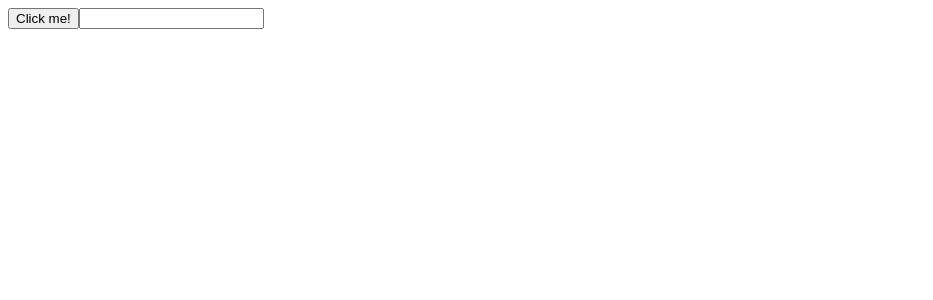
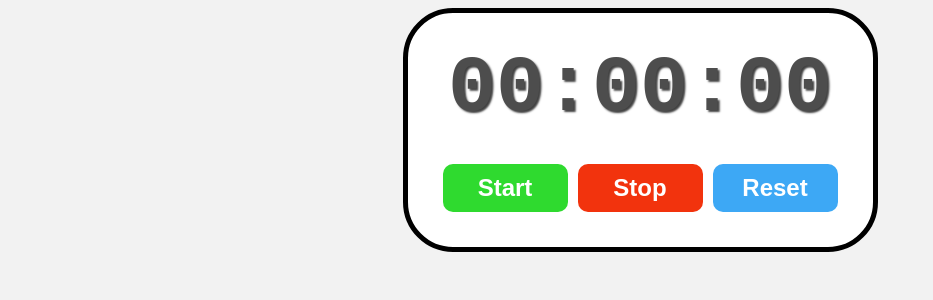
Before and after one commit to aimanroslii/react-fullTtrl, a React (Vite) app in the folder project-lib/: page / in a window 1280 px wide. Shown: the top 300 px of the page, without its empty margins (0-933 px from the left). Built offline with nearby package versions, Linux system fonts and the light colour scheme.

Commit message:
create Stopwatch app using React
Signed-off-by: Aiman Rosli <aimanrosli977@yahoo.com>

```diff
--- a/project-lib/src/App.jsx
+++ b/project-lib/src/App.jsx
@@ -17,6 +17,7 @@
 import DigitalClock from './DigitalClock.jsx'
 import ComponentA from './ComponentA.jsx'
 import ComponentE from './ComponentE.jsx'
+import Stopwatch from './Stopwatch.jsx'
 
 //HOW TO STYLE REACT COMPONENTS WITH CSS
 //1.EXTERNAL
@@ -83,8 +84,9 @@
 
   return (
     <>
-      <ComponentE/>
-      {/* <ComponentA/>
+      <Stopwatch/>
+      {/* <ComponentE/>
+      <ComponentA/>
       <DigitalClock/>
       <Effect/>
       <ToDoList/>
--- /dev/null
+++ b/project-lib/src/Stopwatch.jsx
@@ -0,0 +1,66 @@
+import React, {useState, useEffect, useRef} from 'react';
+
+function Stopwatch(){
+
+    const [isRunning, setIsRunning] = useState(false);
+    const [elapsedTime, setElapsedTime] = useState(0);
+    const intervalIdRef = useRef(null);
+    const startTimeRef = useRef(0);
+
+    useEffect(() => {
+
+        if(isRunning){
+            intervalIdRef.current = setInterval(() => {
+                setElapsedTime(Date.now() - startTimeRef.current);
+            },10);
+        }
+
+        return () => {
+            clearInterval(intervalIdRef.current);
+        }
+
+    },[isRunning])
+
+    function start(){
+        setIsRunning(true);
+        startTimeRef.current = Date.now() - elapsedTime;
+    }
+
+    function stop(){
+        setIsRunning(false);
+    }
+
+    function reset(){
+        setElapsedTime(0);
+        setIsRunning(false);
+    }
+
+    function formatTime(){
+
+        let hours = Math.floor(elapsedTime / (1000 * 60 * 60));
+        let minutes = Math.floor(elapsedTime / (1000 * 60) % 60);
+        let seconds = Math.floor(elapsedTime/(1000) % 60);
+        let milliseconds = Math.floor(elapsedTime % 1000 /10);
+
+        return `${padZero(minutes)}:${padZero(seconds)}:${padZero(milliseconds)}`;
+    }
+
+    function padZero(number){
+        return (number < 10 ? "0" : "") + number;
+    }
+
+    return(
+    <div className='stopwatch'>
+        <div className='display'>
+            {formatTime()}
+        </div>
+        <div className='controls'>
+            <button onClick={start} className='start-button'>Start</button>
+            <button onClick={stop} className='stop-button'>Stop</button>
+            <button onClick={reset} className='reset-button'>Reset</button>
+        </div>
+
+    </div>);
+
+}
+export default Stopwatch;
--- a/project-lib/src/index.css
+++ b/project-lib/src/index.css
@@ -229,7 +229,60 @@
     text-align: center;
     text-shadow: 3px 3px 5px hsla(0, 0%, 0%, 0.75);
 } */
-.box{
+/* .box{
     border: 3px solid;
     padding: 25px;
+} */
+body{
+    display: flex;
+    flex-direction: column;
+    align-items: center;
+    background-color: hsl(0,0%,95%);
 }
+.stopwatch{
+    display: flex;
+    flex-direction: column;
+    align-items: center;
+    border: 5px solid;
+    border-radius: 50px;
+    background-color: white;
+    padding: 30px;
+}
+.display{
+    font-size: 5rem;
+    font-family: monospace;
+    font-weight: bold;
+    color: hsl(0,0%,30%);
+    text-shadow: 2px 2px 2px hsla(0,0%,0%,0.75);
+    margin-bottom: 25px;
+}
+.controls button{
+    font-size: 1.5rem;
+    font-weight: bold;
+    padding: 10px 20px;
+    margin: 5px;
+    min-width: 125px;
+    border: none;
+    border-radius: 10px;
+    cursor: pointer;
+    color: white;
+    transition: background-color 0.5s ease;
+}
+.start-button{
+    background-color: hsl(120,70%,52%);
+}
+.start-button:hover{
+    background-color: hsl(120,70%,35%);
+}
+.stop-button{
+    background-color: hsl(10,90%,50%);
+}
+.stop-button:hover{
+    background-color: hsl(10,90%,35%);
+}
+.reset-button{
+    background-color: hsl(205,90%,60%);
+}
+.reset-button:hover{
+    background-color: hsl(205,90%,40%);
+}
```
